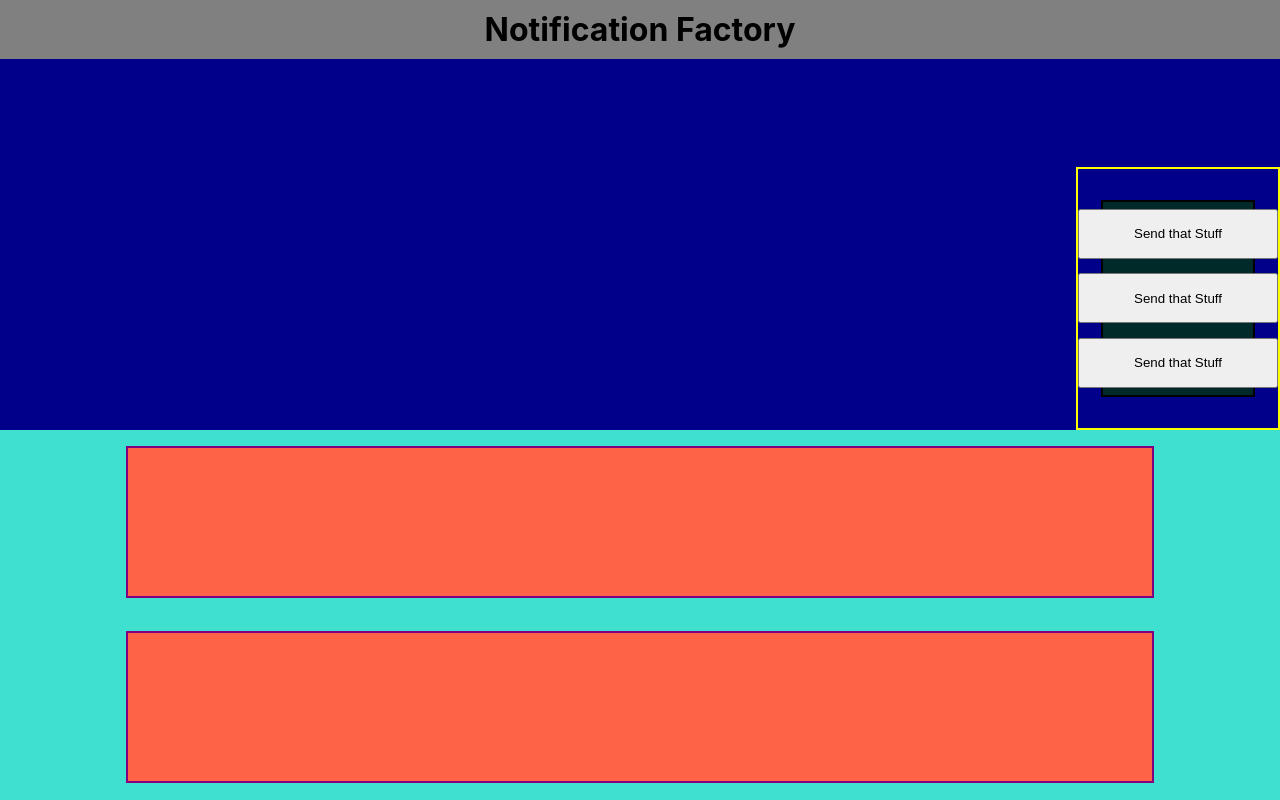
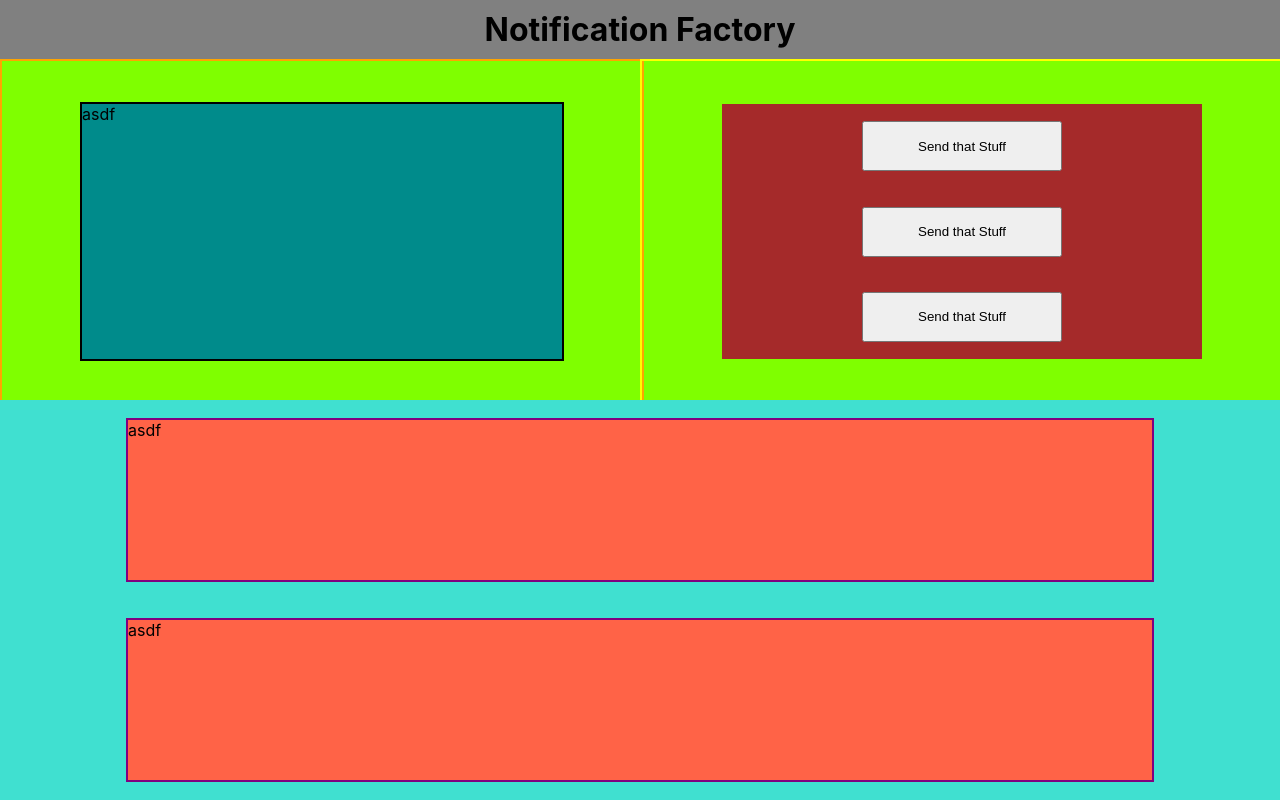
Before and after one commit to johnpmeyers20/notification_factory, a React (Create React App) app: page / in a window 1280 px wide. Built offline with nearby package versions, Linux system fonts and the light colour scheme.

Commit message:
finally figured out layout for whole sheet

```diff
--- a/src/App.css
+++ b/src/App.css
@@ -14,11 +14,10 @@ body {
   box-sizing: border-box;
   display: grid;
   grid-template-rows: auto 1fr 1fr;
-  grid-template-columns: auto auto;
   grid-template-areas:
-  't t'
-  'l r'
-  'b b';
+  "t"
+  "m"
+  "b";
 }
 h1 {
   margin: 0;
@@ -27,14 +26,17 @@ h1 {
   grid-area: t;
 }
 .top-half-container {
-  background-color: darkblue;
+  background-color: chartreuse;
   width: 100vw;
-  /* height: 50vh; */
-  grid-area: l r;
+  grid-area: m;
   display: grid;
   grid-template-columns: 1fr 1fr;
+  grid-template-areas: 'l r'
 }
+
 .left {
+  width: 100%;
+  height: 100%;
   border: 2px solid orange;
   display: flex;
   justify-content: center;
@@ -42,6 +44,8 @@ h1 {
   grid-area: l;
 }
 .right {
+  width: 100%;
+  height: 100%;
   border: 2px solid yellow;
   display: flex;
   justify-content: center;
@@ -49,7 +53,7 @@ h1 {
   grid-area: r;
 }
 .button-container {
-  background-color: rgba(0,0,0,.7);
+  background-color: brown;
   width: 75%;
   height: 75%;
   display: flex;
@@ -70,7 +74,7 @@ button {
 .bottom-half-container {
   background-color: turquoise;
   width: 100vw;
-  /* height: 50vh; */
+  height: 50vh;
   display: flex;
   flex-direction: column;
   justify-content: space-around;
--- a/src/components/BottomHalf.js
+++ b/src/components/BottomHalf.js
@@ -3,7 +3,7 @@ import DataDropTarget from './DataDropTarget'
 
  function BottomHalf() {
   return (
-    <div class="bottom-half-container">
+    <div className="bottom-half-container">
       <DataDropTarget id="usual-suspects"/>
       <DataDropTarget id="everyone-else"/>
     </div>
--- a/src/components/DataDropTarget.js
+++ b/src/components/DataDropTarget.js
@@ -3,7 +3,7 @@ import React from 'react'
 function DataDropTarget(props) {
   return (
     <div className="data-drop-target" data-drop-target='true' id={props.id}>
-
+      asdf
     </div>
   )
 }
--- a/src/components/TopHalf.js
+++ b/src/components/TopHalf.js
@@ -6,7 +6,7 @@ const TopHalf = () => {
   return (
     <div className="top-half-container">
       <div className="left">
-        <DataDropTarget id='data-top'/>
+        <DataDropTarget id='data-top' value="Drop the lucky ones here!"/>
       </div>
       <div className="right">
         <div className='button-container'>
```
